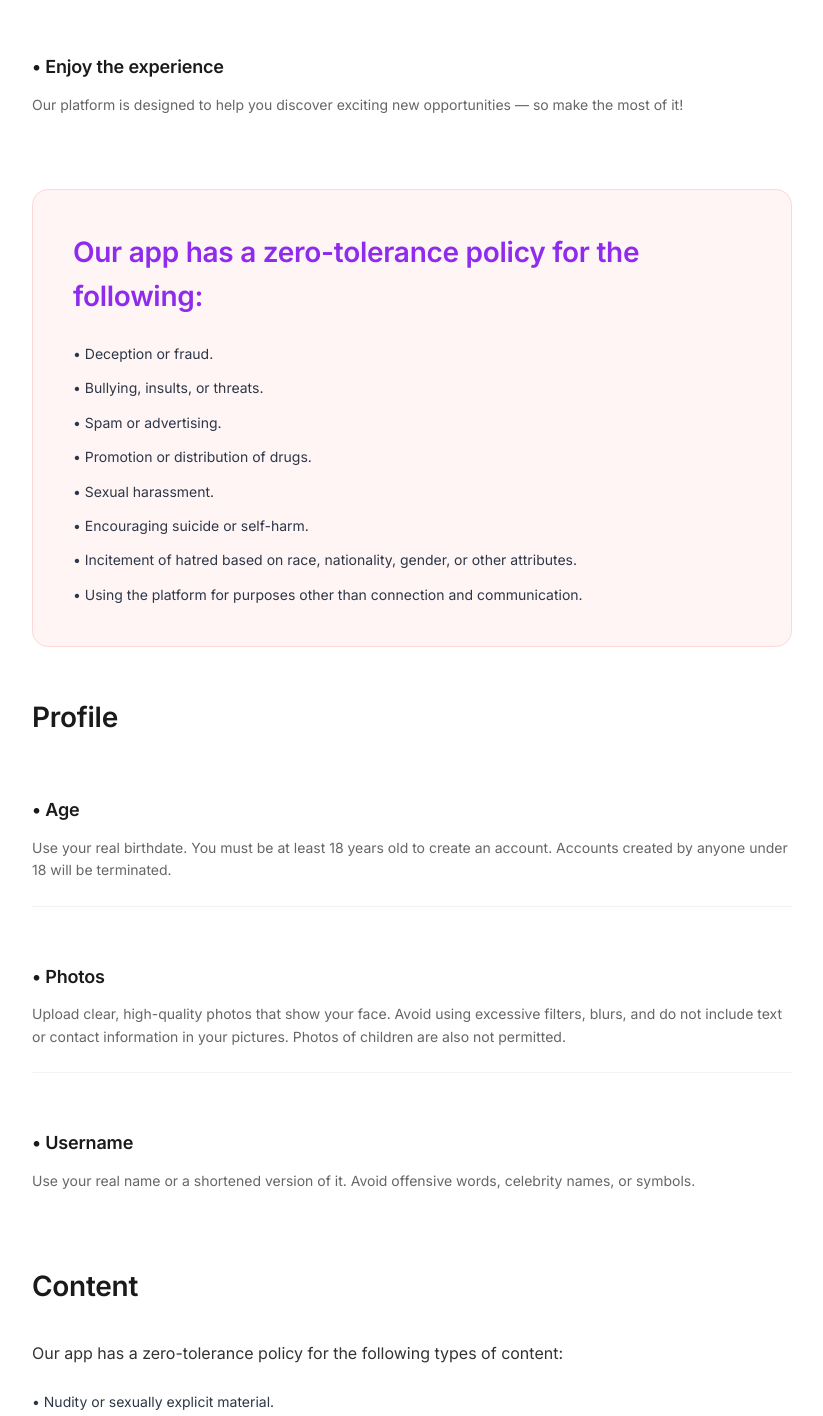
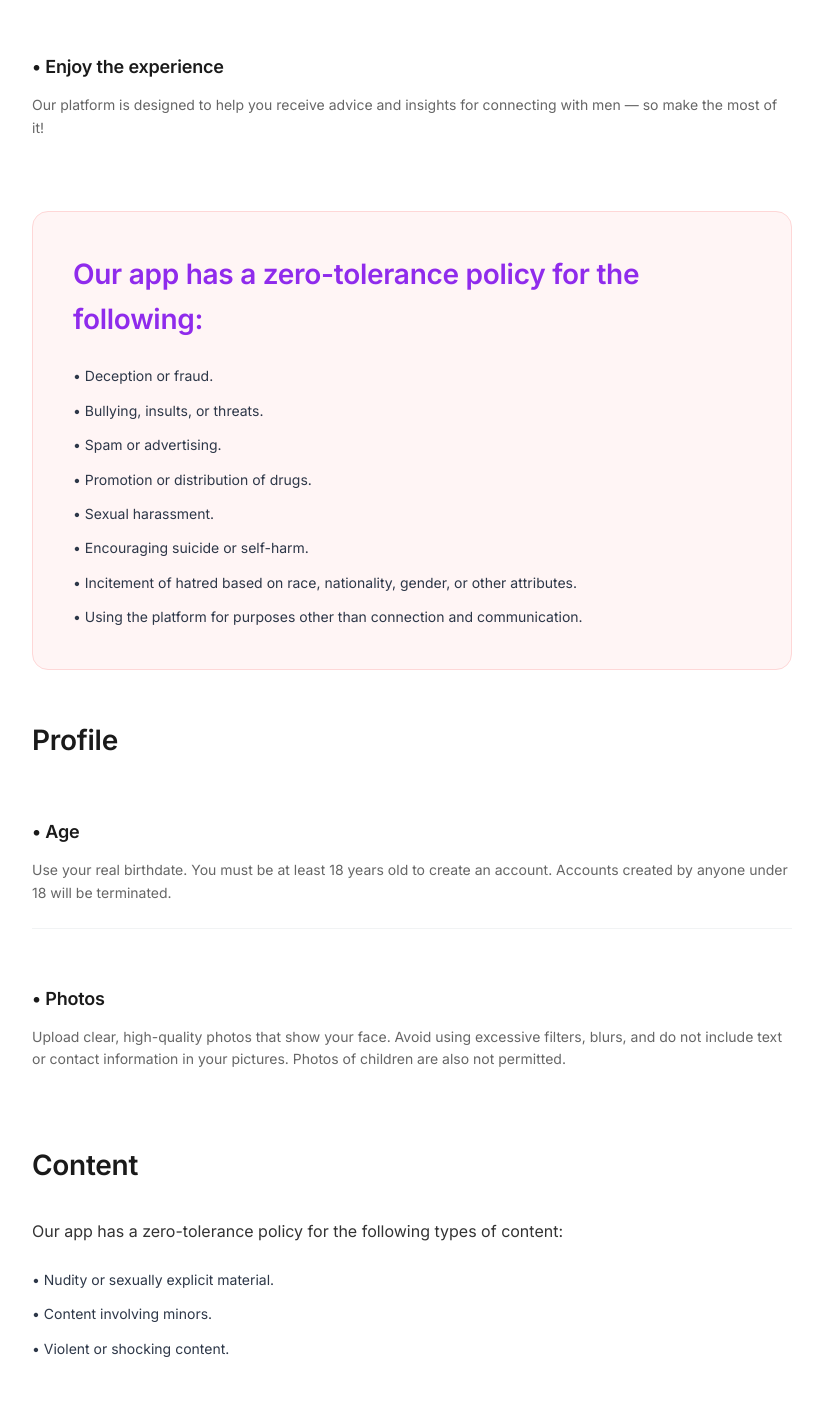
Before and after one commit to Seedyshen/Hottea, a website: page public/community-guidelines.html in a window 1280 px wide. Shown: the part 1050-2466 px from the top of the page, without its empty margins (228-1051 px from the left). Drawn offline with Linux system fonts and the light colour scheme.

Commit message:
Update community guidelines: modify welcome message, platform description, and remove username section

```diff
--- a/public/community-guidelines.html
+++ b/public/community-guidelines.html
@@ -25,7 +25,7 @@
 
         <!-- Introduction -->
         <div class="guidelines-intro">
-            <p>We're dedicated to creating a welcoming and respectful community for all. To ensure everyone's safety, please adhere to these guidelines.</p>
+            <p>We're dedicated to creating a welcoming and respectful community for all women. To ensure everyone's safety, please adhere to these guidelines.</p>
         </div>
 
         <!-- Behavior Section -->
@@ -49,7 +49,7 @@
 
             <div class="behavior-item">
                 <h3>• Enjoy the experience</h3>
-                <p>Our platform is designed to help you discover exciting new opportunities — so make the most of it!</p>
+                <p>Our platform is designed to help you receive advice and insights for connecting with men — so make the most of it!</p>
             </div>
         </div>
 
@@ -82,11 +82,6 @@
                 <h3>• Photos</h3>
                 <p>Upload clear, high-quality photos that show your face. Avoid using excessive filters, blurs, and do not include text or contact information in your pictures. Photos of children are also not permitted.</p>
             </div>
-
-            <div class="profile-item">
-                <h3>• Username</h3>
-                <p>Use your real name or a shortened version of it. Avoid offensive words, celebrity names, or symbols.</p>
-            </div>
         </div>
 
         <!-- Content Section -->
```
